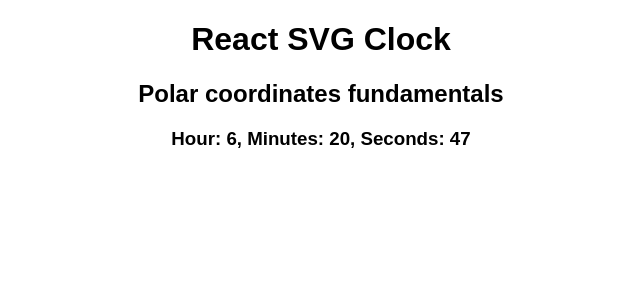
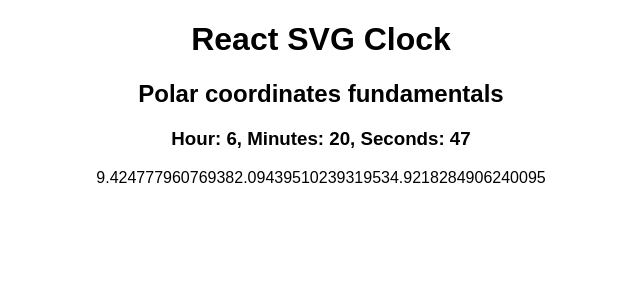
Before and after one commit to dejavu1987/react-svg-clock, a React (Create React App) app: page / in a window 1280 px wide. Shown: the top 300 px of the page, without its empty margins (319-959 px from the left). Built offline with nearby package versions, Linux system fonts and the light colour scheme.

Commit message:
Tutorial #2 Get angle from ratios

```diff
--- a/src/Clock.tsx
+++ b/src/Clock.tsx
@@ -4,10 +4,18 @@ import "./styles.css";
 import useInterval from "./useInterval";
 
 
+const getAngleFromRatio = (ratio: number): number => {
+  return ratio * 2 * Math.PI;
+};
+
 export default function Clock() {
   const [hour, setHour] = useState<number>(0);
   const [min, setMin] = useState<number>(0);
   const [sec, setSec] = useState<number>(0);
+
+  const [hourAngle, setHourAngle] = useState<number>(0);
+  const [minAngle, setMinAngle] = useState<number>(0);
+  const [secAngle, setSecAngle] = useState<number>(0);
 
 
   useInterval(() => {
@@ -21,6 +29,10 @@ export default function Clock() {
     setMin(m);
     setSec(s);
 
+    setHourAngle(getAngleFromRatio(h / 12));
+    setMinAngle(getAngleFromRatio(m / 60));
+    setSecAngle(getAngleFromRatio(s / 60));
+
   }, 1000);
 
 
@@ -33,6 +45,9 @@ export default function Clock() {
       <h3>
         Hour: {hour}, Minutes: {min}, Seconds: {sec}
       </h3>
+      {hourAngle}
+      {minAngle}
+      {secAngle}
     </div>
   );
 }
```
